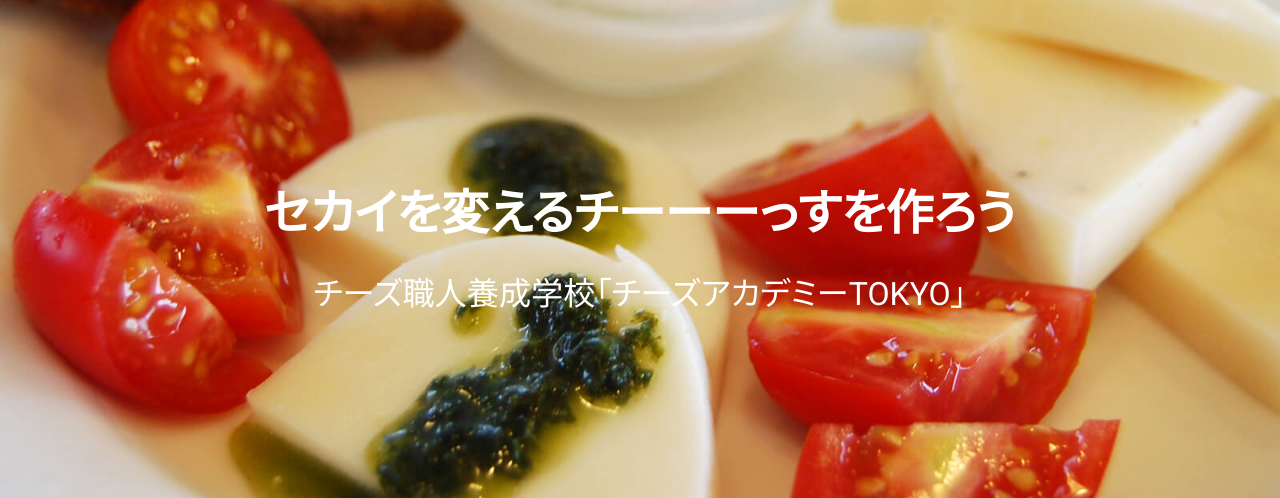
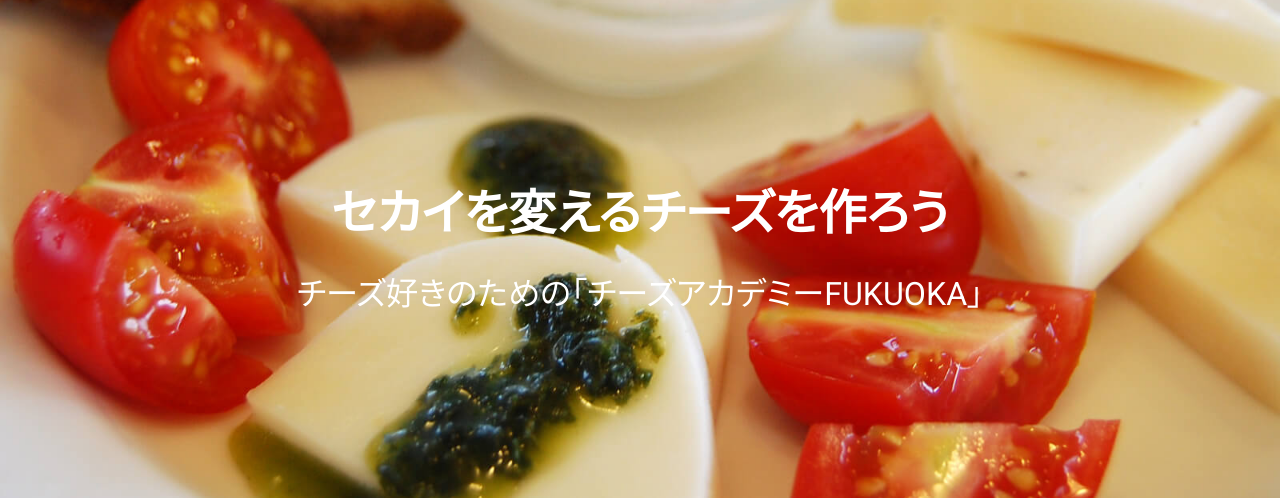
Before and after one commit to missy34/lob-8-cheese-academy, a plain HTML site: page cheeseacademy/index.html in a window 1280 px wide. Shown: the top 498 px of the page. Drawn offline with nearby package versions, Linux system fonts and the light colour scheme.

Commit message:
文章修正

```diff
--- a/cheeseacademy/index.html
+++ b/cheeseacademy/index.html
@@ -16,8 +16,8 @@
 
 	<!-- main visual -->
 	<div class="main-visual">
-		<h1 class="site-title">セカイを変えるチーーーっすを作ろう
-		<span class="site-title__mid">チーズ職人養成学校「チーズアカデミーTOKYO」</span></h1>
+		<h1 class="site-title">セカイを変えるチーズを作ろう
+		<span class="site-title__mid">チーズ好きのための「チーズアカデミーFUKUOKA」</span></h1>
 	</div>
 
 	<div class="header-above">
```
